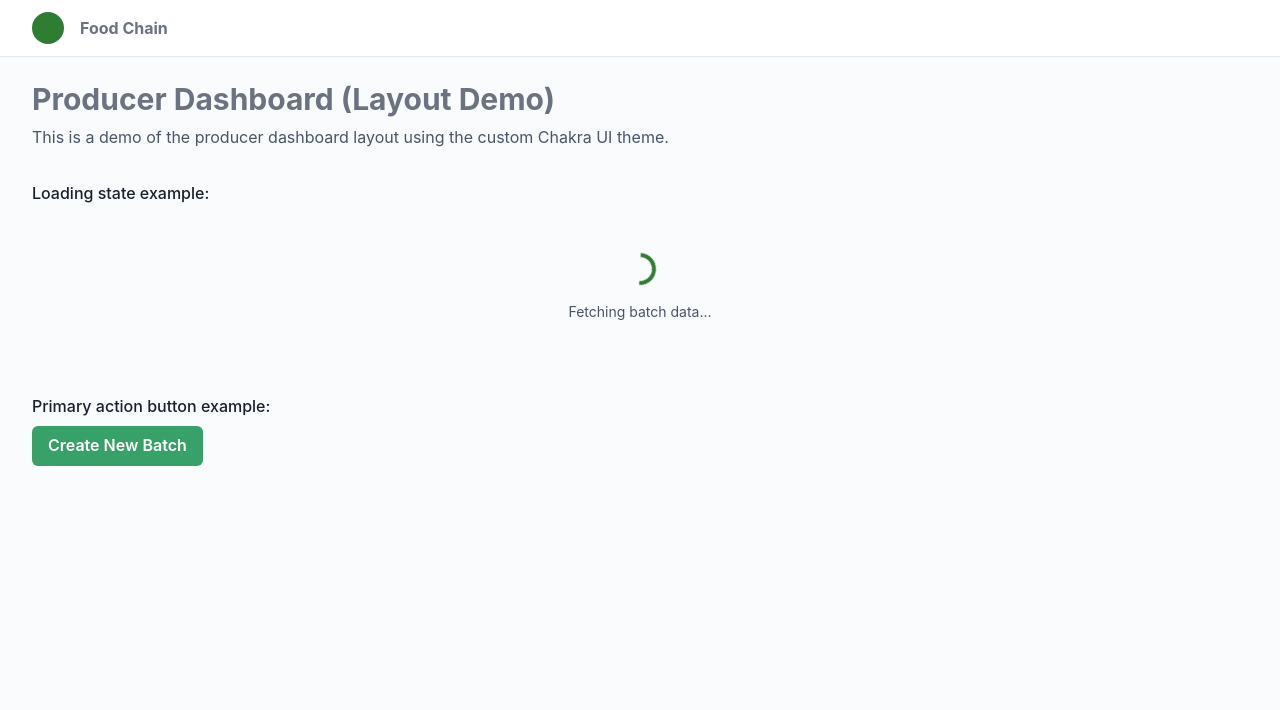
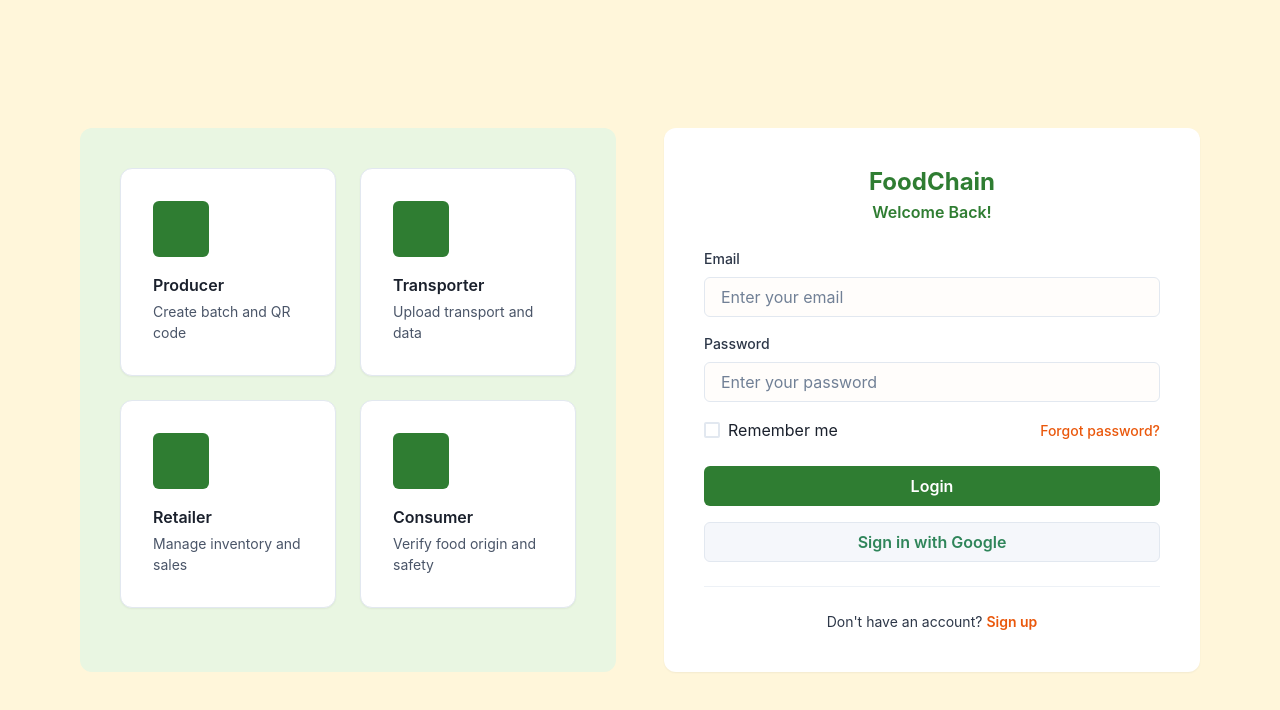
Before and after one commit to FoodTrace-2025/thesis, a Next.js app: page / in a window 1280 px wide. Shown: the top 710 px of the page. Built offline with nearby package versions, Linux system fonts and the light colour scheme.

Commit message:
feat: complete Story 4.1 Chakra UI theme and layout setup

```diff
--- a/src/pages/index.tsx
+++ b/src/pages/index.tsx
@@ -1,40 +1,218 @@
-import Head from 'next/head';
-import { Box, Button, Heading, Text } from '@chakra-ui/react';
-import { Layout } from '@/components/layout';
-import { LoadingSpinner } from '@/components/ui/LoadingSpinner';
+import {
+  Box,
+  Button,
+  Checkbox,
+  Flex,
+  FormControl,
+  FormLabel,
+  Heading,
+  Input,
+  Link,
+  SimpleGrid,
+  Text,
+  VStack,
+  HStack,
+  Divider,
+  useBreakpointValue,
+} from "@chakra-ui/react";
+import Head from "next/head";
 
-export default function Home() {
+function RoleCard({
+  title,
+  description,
+}: {
+  title: string;
+  description: string;
+}) {
+  return (
+    <Box
+      bg="white"
+      borderRadius="xl"
+      borderWidth="1px"
+      borderColor="gray.200"
+      boxShadow="sm"
+      p={8}
+      display="flex"
+      flexDirection="column"
+      alignItems="flex-start"
+      justifyContent="flex-start"
+      gap={4}
+    >
+      {/* 顶部绿色方块，可以以后换成图标 */}
+      <Box
+        w="56px"
+        h="56px"
+        borderRadius="md"
+        bg="brand.primary"
+      />
+
+      <Box>
+        <Text fontWeight="semibold" color="gray.800" mb={1}>
+          {title}
+        </Text>
+        <Text fontSize="sm" color="gray.600">
+          {description}
+        </Text>
+      </Box>
+    </Box>
+  );
+}
+
+export default function LoginPage() {
+  const isMobile = useBreakpointValue({ base: true, md: false });
+
   return (
     <>
       <Head>
-        <title>Food Chain Producer Dashboard</title>
+        <title>FoodChain Login</title>
       </Head>
 
-      <Layout>
-        <Box mb={8}>
-          <Heading size="lg" mb={2} color="brand.dark">
-            Producer Dashboard (Layout Demo)
-          </Heading>
-          <Text color="gray.600">
-            This is a demo of the producer dashboard layout using the custom
-            Chakra UI theme.
-          </Text>
-        </Box>
+      <Flex
+        minH="100vh"
+        bg="#FFF6DA" // 整体淡黄色背景，和 Figma 类似
+        align="center"
+        justify="center"
+        px={{ base: 4, md: 8 }}
+        py={{ base: 8, md: 12 }}
+      >
+        <Flex
+          w="100%"
+          maxW="1120px"
+          bg="transparent"
+          gap={{ base: 8, md: 12 }}
+          direction={{ base: "column", md: "row" }}
+        >
+          {/* 左侧角色卡片区域 */}
+          <Box
+            flex="1"
+            bg="#E9F6E2" // 淡绿色背景块
+            borderRadius="xl"
+            p={{ base: 6, md: 10 }}
+          >
+            <SimpleGrid columns={{ base: 1, md: 2 }} spacing={6}>
+              <RoleCard
+                title="Producer"
+                description="Create batch and QR code"
+              />
+              <RoleCard
+                title="Transporter"
+                description="Upload transport and data"
+              />
+              <RoleCard
+                title="Retailer"
+                description="Manage inventory and sales"
+              />
+              <RoleCard
+                title="Consumer"
+                description="Verify food origin and safety"
+              />
+            </SimpleGrid>
+          </Box>
 
-        <Box mb={8}>
-          <Text mb={2} fontWeight="medium">
-            Loading state example:
-          </Text>
-          <LoadingSpinner text="Fetching batch data..." />
-        </Box>
+          {/* 右侧登录表单区域 */}
+          <Box
+            flex="1"
+            bg="white"
+            borderRadius="xl"
+            boxShadow="sm"
+            p={{ base: 6, md: 10 }}
+          >
+            <VStack align="stretch" spacing={6}>
+              <Box textAlign="center">
+                <Heading
+                  as="h1"
+                  fontSize="2xl"
+                  mb={1}
+                  color="brand.primary"
+                >
+                  FoodChain
+                </Heading>
+                <Text fontWeight="semibold" color="brand.primary">
+                  Welcome Back!
+                </Text>
+              </Box>
 
-        <Box>
-          <Text mb={2} fontWeight="medium">
-            Primary action button example:
-          </Text>
-          <Button colorScheme="green">Create New Batch</Button>
-        </Box>
-      </Layout>
+              <VStack align="stretch" spacing={4}>
+                <FormControl>
+                  <FormLabel fontSize="sm" color="gray.700">
+                    Email
+                  </FormLabel>
+                  <Input
+                    type="email"
+                    placeholder="Enter your email"
+                    bg="#FFFDFB"
+                    borderColor="gray.200"
+                    _focus={{
+                      borderColor: "brand.primary",
+                      boxShadow: "0 0 0 1px",
+                    }}
+                  />
+                </FormControl>
+
+                <FormControl>
+                  <FormLabel fontSize="sm" color="gray.700">
+                    Password
+                  </FormLabel>
+                  <Input
+                    type="password"
+                    placeholder="Enter your password"
+                    bg="#FFFDFB"
+                    borderColor="gray.200"
+                    _focus={{
+                      borderColor: "brand.primary",
+                      boxShadow: "0 0 0 1px",
+                    }}
+                  />
+                </FormControl>
+
+                <HStack justify="space-between" fontSize="sm">
+                  <Checkbox colorScheme="green">
+                    Remember me
+                  </Checkbox>
+                  <Link color="#EA580C" fontWeight="medium">
+                    Forgot password?
+                  </Link>
+                </HStack>
+
+                <Button
+                  mt={2}
+                  color="white"
+                  bg="#2F7D32" // 主绿色按钮
+                  _hover={{ bg: "#27672A" }}
+                  size="md"
+                  w="100%"
+                >
+                  Login
+                </Button>
+
+                {/* Google 登录按钮 */}
+                <Button
+                  variant="outline"
+                  borderColor="gray.200"
+                  bg="#F5F7FB"
+                  _hover={{ bg: "#E9EDF7" }}
+                  size="md"
+                  w="100%"
+                >
+                  {/* 这里可以以后换成真正的 Google 图标 */}
+                  <Text>Sign in with Google</Text>
+                </Button>
+              </VStack>
+
+              <Divider />
+
+              <Box textAlign="center" fontSize="sm">
+                <Text as="span" color="gray.700" mr={1}>
+                  Don&apos;t have an account?
+                </Text>
+                <Link color="#EA580C" fontWeight="semibold">
+                  Sign up
+                </Link>
+              </Box>
+            </VStack>
+          </Box>
+        </Flex>
+      </Flex>
     </>
   );
 }
```
